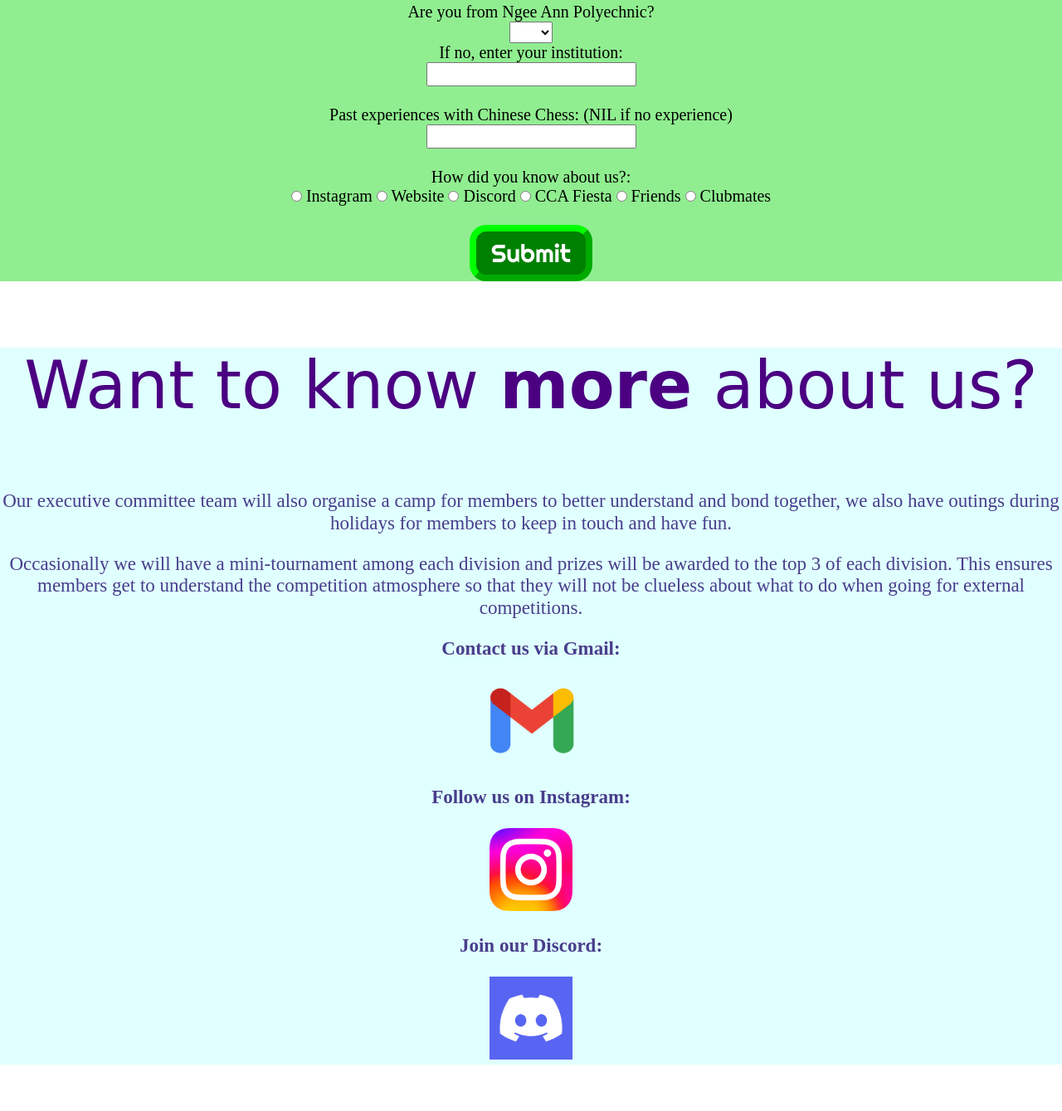
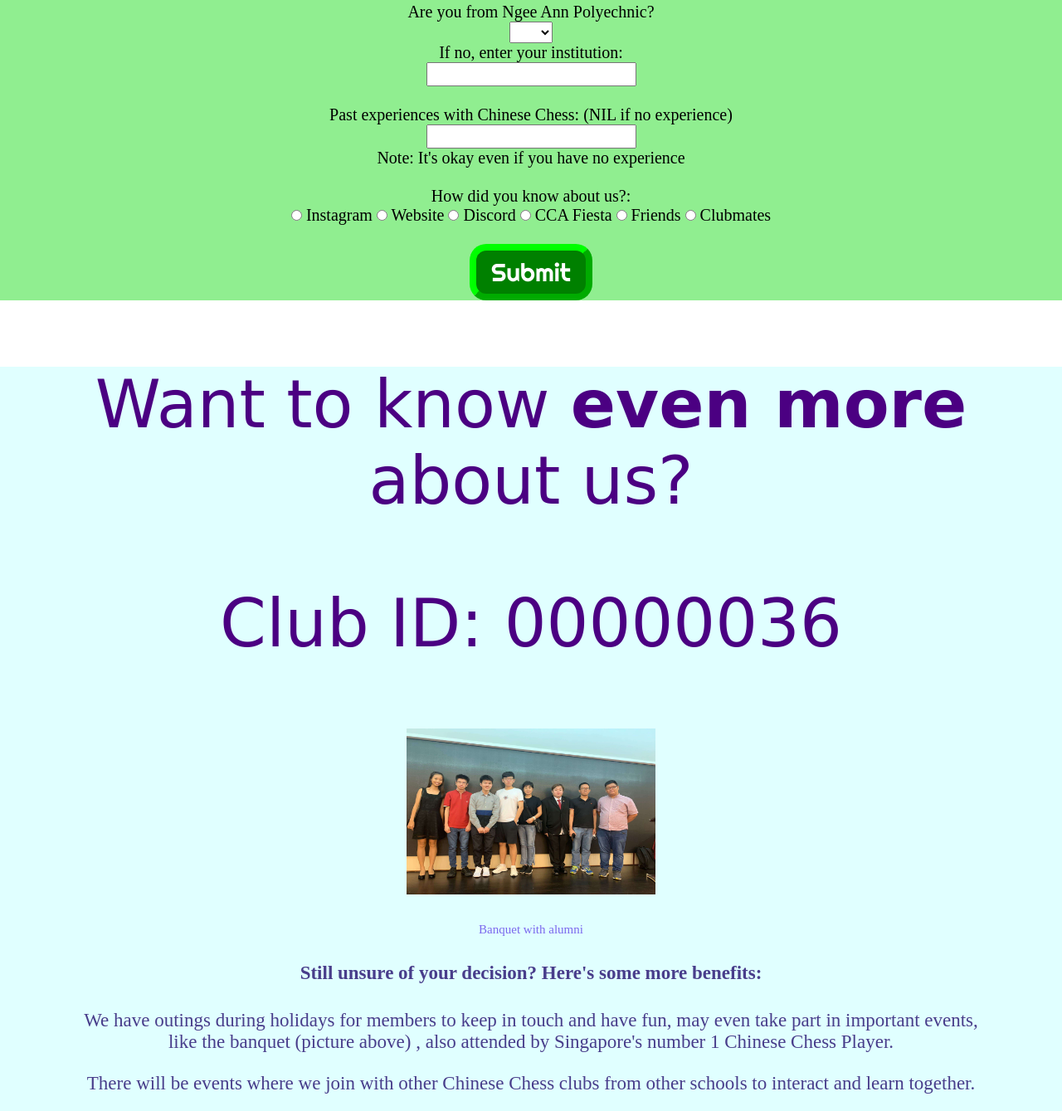
Before and after one commit to Etitg-liau/Assignment-1-Chinese-Chess-Website, a plain HTML site: page html/signup.html in a window 1280 px wide. Shown: the part 449-1788 px from the top of the page at 83% size. Before the commit the page ends 1732 px from the top, so only its background shows below. Drawn offline with Linux system fonts and the light colour scheme; files whose address does not match are found by name; a web font is replaced by a local one.

Commit message:
More pictures added

```diff
--- a/html/signup.html
+++ b/html/signup.html
@@ -81,6 +81,8 @@
             <label> Past experiences with Chinese Chess: (NIL if no experience)
             </label><br>
             <input type = "text" name ="experience" required>
+            <br>
+            <label>Note: It's okay even if you have no experience</label>
             <br><br>
             <label> How did you know about us?:</label><br>
             <input type = "radio" name="know"> Instagram <input type = "radio" name="know"> Website <input type = "radio" name="know"> Discord <input type = "radio" name="know"> CCA Fiesta <input type = "radio" name="know"> Friends <input type = "radio" name="know"> Clubmates
@@ -90,11 +92,19 @@
     </form>
     <div class="aboutus">
         <div class="heading2">
-            <p id="socials"> Want to know <b>more</b> about us?</p>
+            <p id="socials"> Want to know <b>even more</b> about us?</p>
+            <p>Club ID: 00000036</p>
+            <img src="../Images/banquet.jpg" width="300"height = 200>
         </div>
         <div class="section">
-            <p>Our executive committee team will also organise a camp for members to better understand and bond together, we also have outings during holidays for members to keep in touch and have fun.</p>
+            <div class="bottomsection"><p>Banquet with alumni</p></div>
+            <h4>Still unsure of your decision? Here's some more benefits: </h4>
+            <p>We have outings during holidays for members to keep in touch and have fun, may even take part in important events,<br> like the banquet (picture above) , also attended by Singapore's number 1 Chinese Chess Player.</p>
+            <p>There will be events where we join with other Chinese Chess clubs from other schools to interact and learn together.</p>
             <p>Occasionally we will have a mini-tournament among each division and prizes will be awarded to the top 3 of each division. This ensures members get to understand the competition atmosphere so that they will not be clueless about what to do when going for external competitions.</p>
+            <img src= "../Images/CCA fiesta.jpeg">
+            <div class="bottomsection"><p>CCA Fiesta</p></div>
+            <br>
             <div class="gmail">
                 <b><p>Contact us via Gmail:</p></b>
                 <a href="mailto:cca_chess@connect.np.edu.sg" target="blank"><img src="../Images/Gmail.png" width=200 height=100></a>
```
Also changed, not shown: index.html (+9 -0 lines), Images/CCA fiesta.jpeg (added), Images/Top6.jpg (added), Images/banquet.jpg (added).
